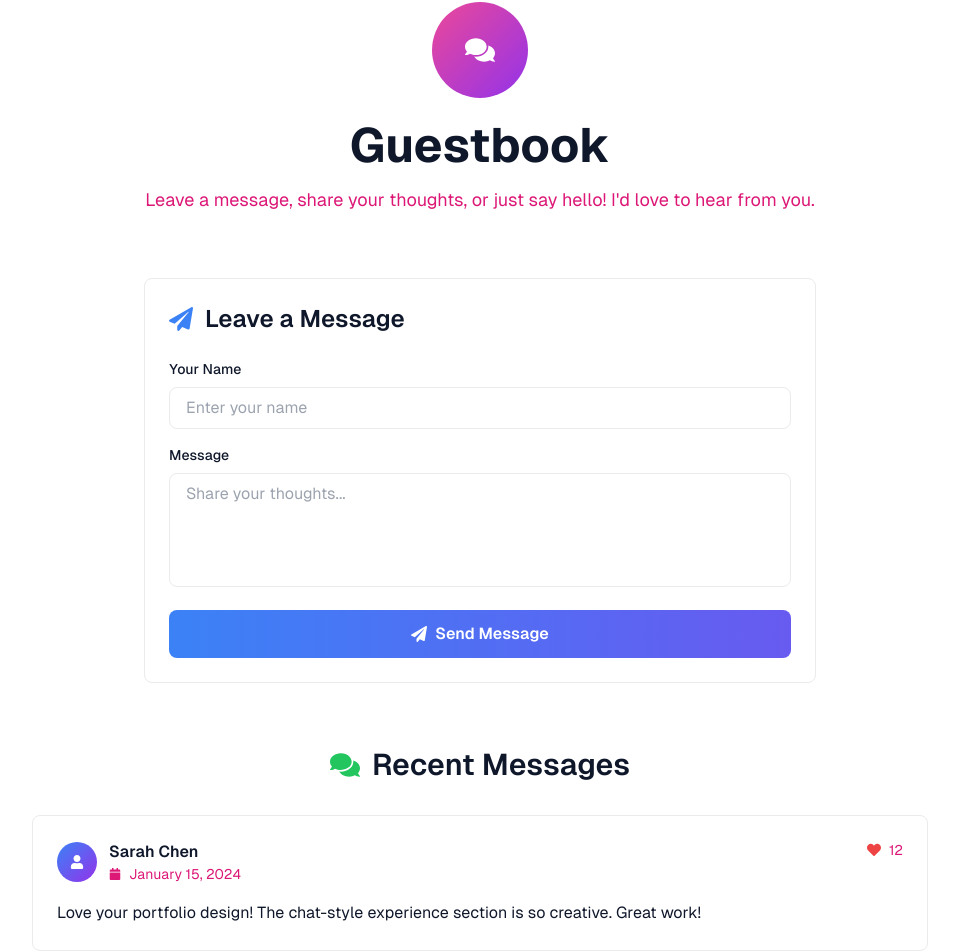
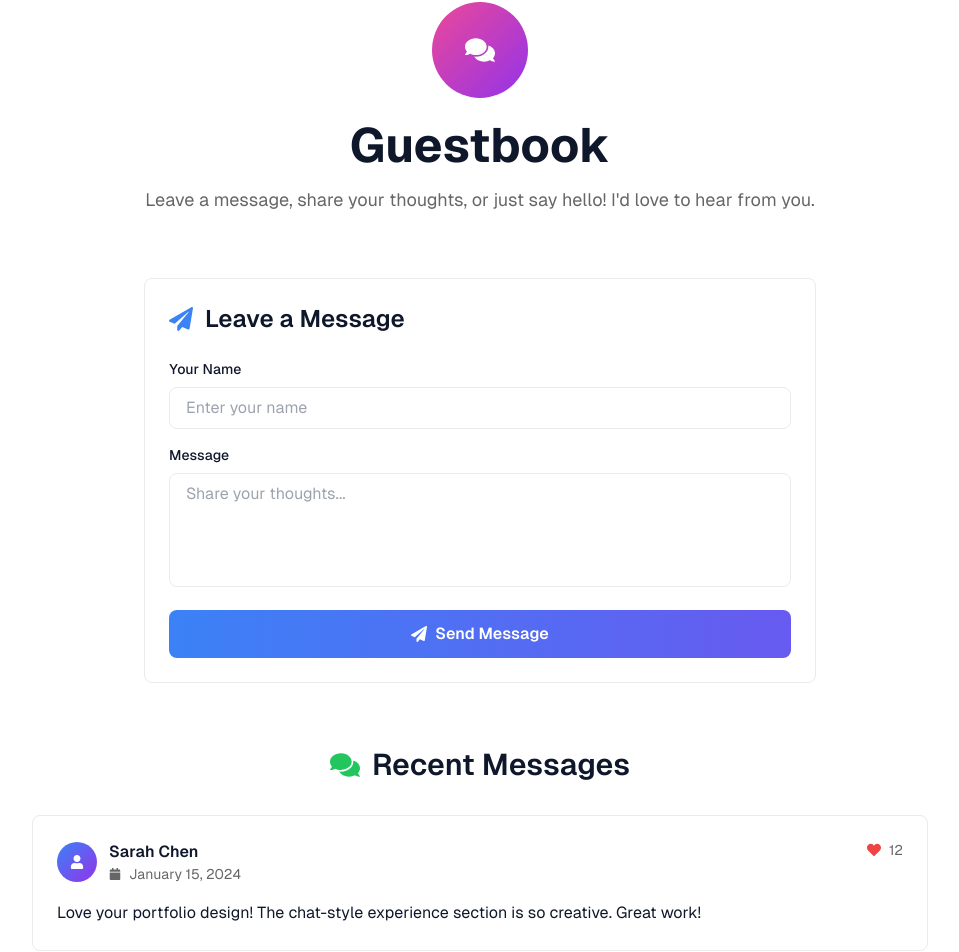
Before and after one commit to phil-forson/philemon-forson, a Next.js app: page /guestbook in a window 1280 px wide. Shown: the part 126-1078 px from the top of the page, without its empty margins (160-1119 px from the left). Built offline with nearby package versions, Linux system fonts and the light colour scheme.

Commit message:
progress on guestbook

```diff
--- a/src/app/guestbook/page.tsx
+++ b/src/app/guestbook/page.tsx
@@ -99,7 +99,7 @@ const Guestbook = () => {
             <FaComments className="text-white text-3xl" />
           </div>
           <h1 className="text-4xl lg:text-5xl font-bold mb-4">Guestbook</h1>
-          <p className="text-lg text-[rgb(var(--muted-foreground))] max-w-2xl mx-auto">
+          <p className="text-lg text-[var(--ds-gray-900)] max-w-2xl mx-auto">
             Leave a message, share your thoughts, or just say hello! I'd love to
             hear from you.
           </p>
@@ -195,7 +195,7 @@ const Guestbook = () => {
                     </div>
                     <div>
                       <h3 className="font-semibold">{entry.name}</h3>
-                      <div className="flex items-center gap-2 text-sm text-[rgb(var(--muted-foreground))]">
+                      <div className="flex items-center gap-2 text-sm text-[var(--ds-gray-900)]">
                         <FaCalendar className="text-xs" />
                         {formatDate(entry.date)}
                       </div>
@@ -204,7 +204,7 @@ const Guestbook = () => {
 
                   <button
                     onClick={() => handleLike(entry.id)}
-                    className="flex items-center gap-2 text-sm text-[rgb(var(--muted-foreground))] hover:text-red-500 transition-colors"
+                    className="flex items-center gap-2 text-sm text-[var(--ds-gray-900)] hover:text-red-500 transition-colors"
                   >
                     <FaHeart
                       className={entry.likes > 0 ? "text-red-500" : ""}
```
